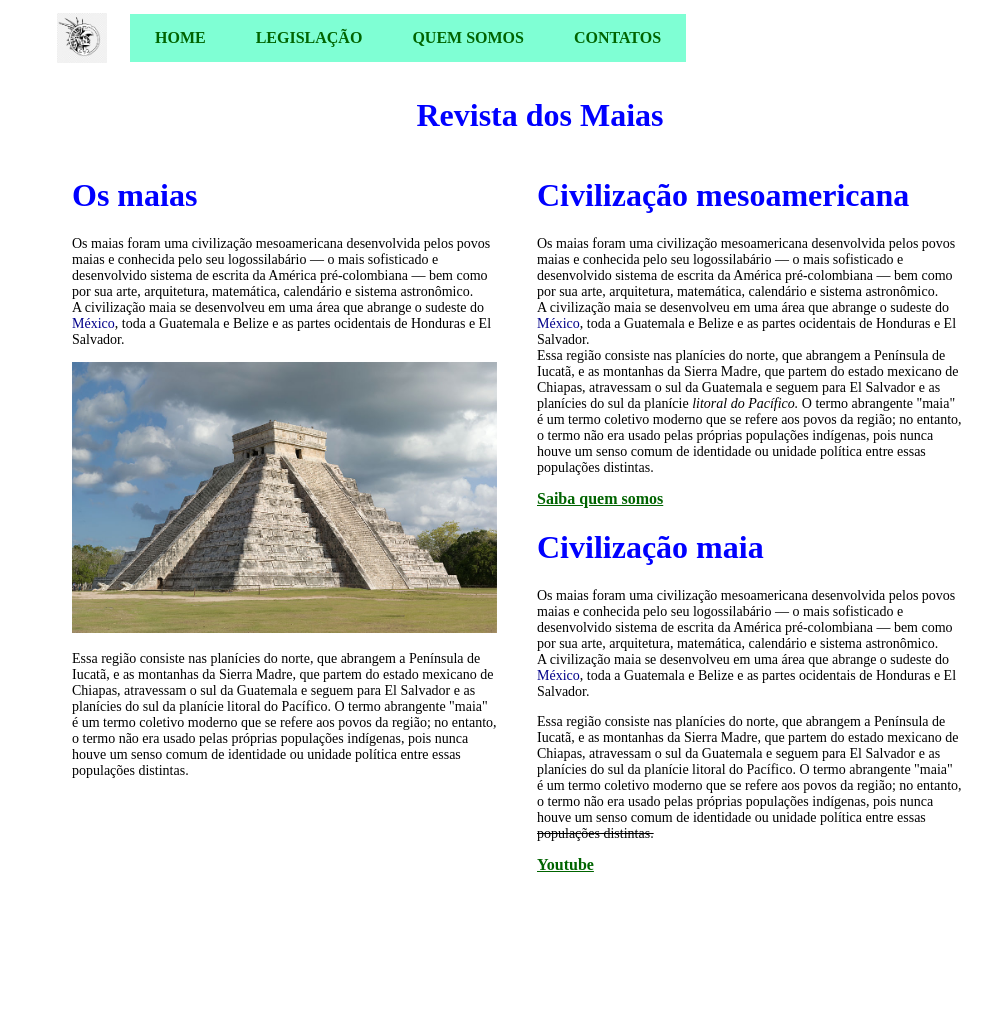
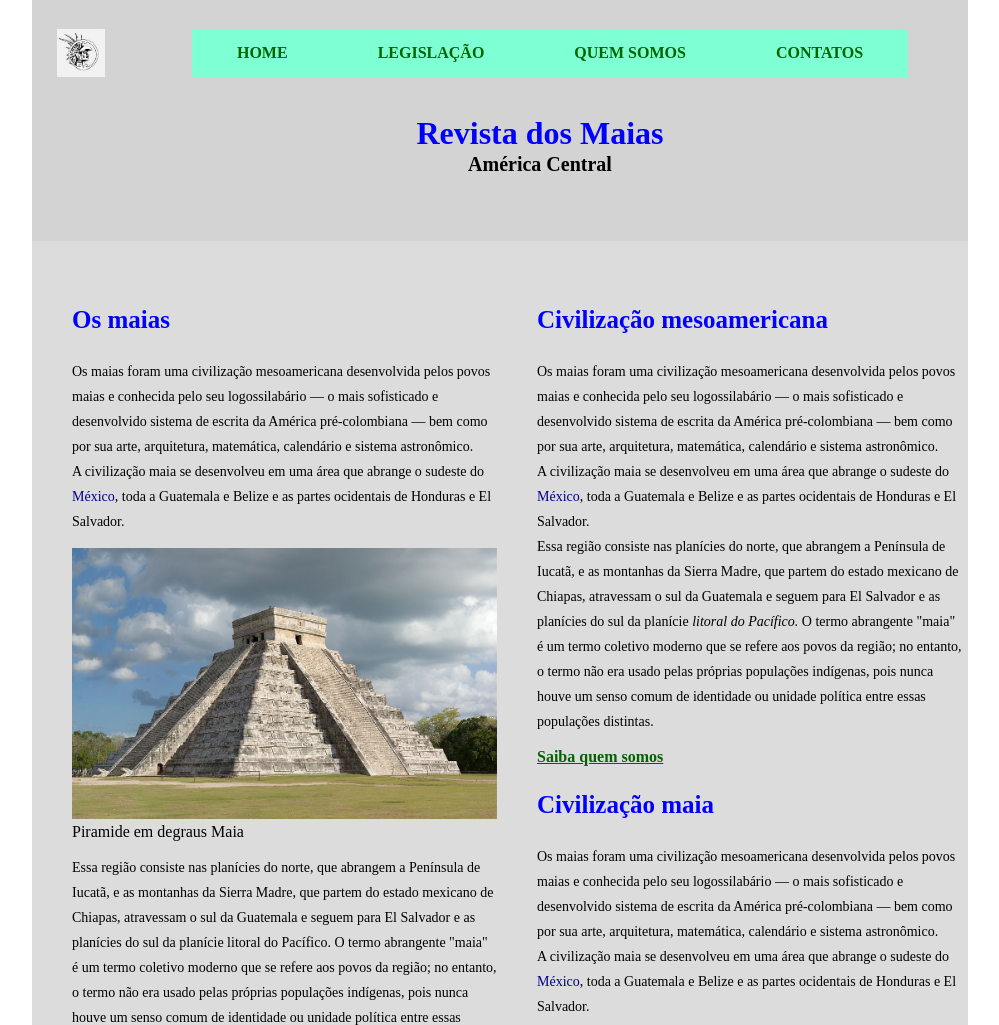
Before and after one commit to Spielberg2022/MeuSite02, a plain HTML site: page index.html in a window 1280 px wide. Shown: the top 1025 px of the page, without its empty margins (140-1139 px from the left). Before the commit the page ends 874 px from the top, so only its background shows below. Drawn offline with Linux system fonts and the light colour scheme.

Commit message:
Tags semânticas

```diff
--- a/css/Style.css
+++ b/css/Style.css
@@ -1,12 +1,6 @@
 body {
     width: 936px;
     margin: 0 auto;
-}
-
-div {
-    width: 425px;
-    float: left;
-    margin-left: 40px;
 }
 
 h1 {
@@ -31,12 +25,82 @@ a {
     color: blueviolet;
 }
 
+header {
+    background-color: lightgray;
+    padding: 15px 0 25px 0;
+}
+
+hgroup#principal {
+    width: 936px;
+    text-align: center;
+    margin: 40px;
+}
+
+hgroup#principal{
+
+}
+
+hgroup#principal h2{
+    margin-top: -20px;
+    font-size: 20px;
+}
+
+section {
+    display: inline-block;
+    background-color: gainsboro;
+    padding: 40px 0;
+}
+
+article {
+    width: 425px;
+    float: left;
+    margin-left: 40px;
+}
+
+article h1{
+    font-size: 25px;
+}
+
+article p{
+    line-height: 25px;
+}
+
+footer{
+    background-color: darkblue;
+    color: white;
+    padding: 20px;
+    margin-top: -4px;
+}
+
+footer ul{
+    list-style: none;
+}
+
+footer a{
+    text-decoration: none;
+    color: white;
+}
+
+footer a::before{
+    /* Alt + 0187*/
+    content: ">> ";
+    color: red;
+}
+
+footer a:visited {
+    color: white;
+}
+
 div#principal {
     width: 936px;
     text-align: center
 }
 
-#foto-piramide {
+figure#foto-piramide{
+    margin: 0;
+}
+
+figure#foto-piramide img{
     width: 425px;
 }
 
@@ -45,12 +109,13 @@ nav#menu ul{
     list-style: none;
     text-transform: uppercase;
     margin-left: 60px;
+    text-align: center;
 }
 
 nav#menu li{
     display: inline-block;
     background-color:aquamarine;
-    padding: 15px 25px;
+    padding: 15px 45px;
     margin: -2px;
 }
 
@@ -72,9 +137,9 @@ nav#menu a:visited{
 }
 
 nav#menu img{
-    width: 50px;
+    width: 48px;
     float: left;
     position: absolute;
-    top: 13px;
+    top: 29px;
     margin-left: 25px;
 }
--- a/index.html
+++ b/index.html
@@ -7,6 +7,7 @@
     <link href="css/Style.css" rel="stylesheet" />
 </head>
 <body>
+    <header>
         <nav id="menu">
             <img src="images/logotipomaia.png" />
             <ul>
@@ -19,25 +20,33 @@
             </ul>
         </nav>
 
-    <div id="principal">
+        <hgroup id="principal">
             <h1>Revista dos Maias</h1>
-    </div>
+            <h2>América Central</h2>
+        </hgroup>
 
-    <div>
+    </header>
+
+    <section>
+        <article>
             <h1>Os maias</h1>
 
             <p>
                 Os maias foram uma civilização mesoamericana desenvolvida pelos povos maias e conhecida pelo seu logossilabário — o mais sofisticado e desenvolvido sistema de escrita da América pré-colombiana — bem como por sua arte, arquitetura, matemática, calendário e sistema astronômico. <br />
                 A civilização maia se desenvolveu em uma área que abrange o sudeste do <span style="color:darkblue">México</span>, toda a Guatemala e Belize e as partes ocidentais de Honduras e El Salvador.
             </p>
-        <img id="foto-piramide" src="images/1024px-El_Castillo_Stitch_2008_Edit_1.jpg" />
+
+            <figure id="foto-piramide">
+                <img  src="images/1024px-El_Castillo_Stitch_2008_Edit_1.jpg" />
+                <figcaption>Piramide em degraus Maia</figcaption>
+            </figure>
             <p>
                 Essa região consiste nas planícies do norte, que abrangem a Península de Iucatã, e as montanhas da Sierra Madre, que partem do estado mexicano de Chiapas, atravessam o sul da Guatemala e seguem para El Salvador e as planícies do sul da planície litoral do Pacífico.
                 O termo abrangente "maia" é um termo coletivo moderno que se refere aos povos da região; no entanto, o termo não era usado pelas próprias populações indígenas, pois nunca houve um senso comum de identidade ou unidade política entre essas populações distintas.
             </p>
-    </div>
+        </article>
 
-    <div>
+        <article>
             <h1>Civilização mesoamericana</h1>
 
             <p>
@@ -48,9 +57,9 @@
             </p>
 
             <a href="QuemSomos.html">Saiba quem somos</a>
-    </div>
+        </article>
 
-    <div>
+        <article>
             <h1>Civilização maia</h1>
 
             <p>
@@ -63,6 +72,20 @@
             </p>
 
             <a href="https://www.youtube.com/watch?v=r0gNaKdhbms" target="_blank">Youtube</a>
-    </div>
+        </article>
+    </section>
+
+    <footer>
+        <p>&copy; Direitos reservados</p>
+        <ul>
+            <li><a href="123">Home</a></li>
+            <li><a href="133">Legislação</a></li>
+            <li>
+                <a href="=QuemSomos.html">Quem somos</a>
+            </li>
+            <li><a>Contatos</a></li>
+        </ul>
+    </footer>
+
 </body>
 </html>
```
Lines whose indentation alone changed are shown as unchanged.
